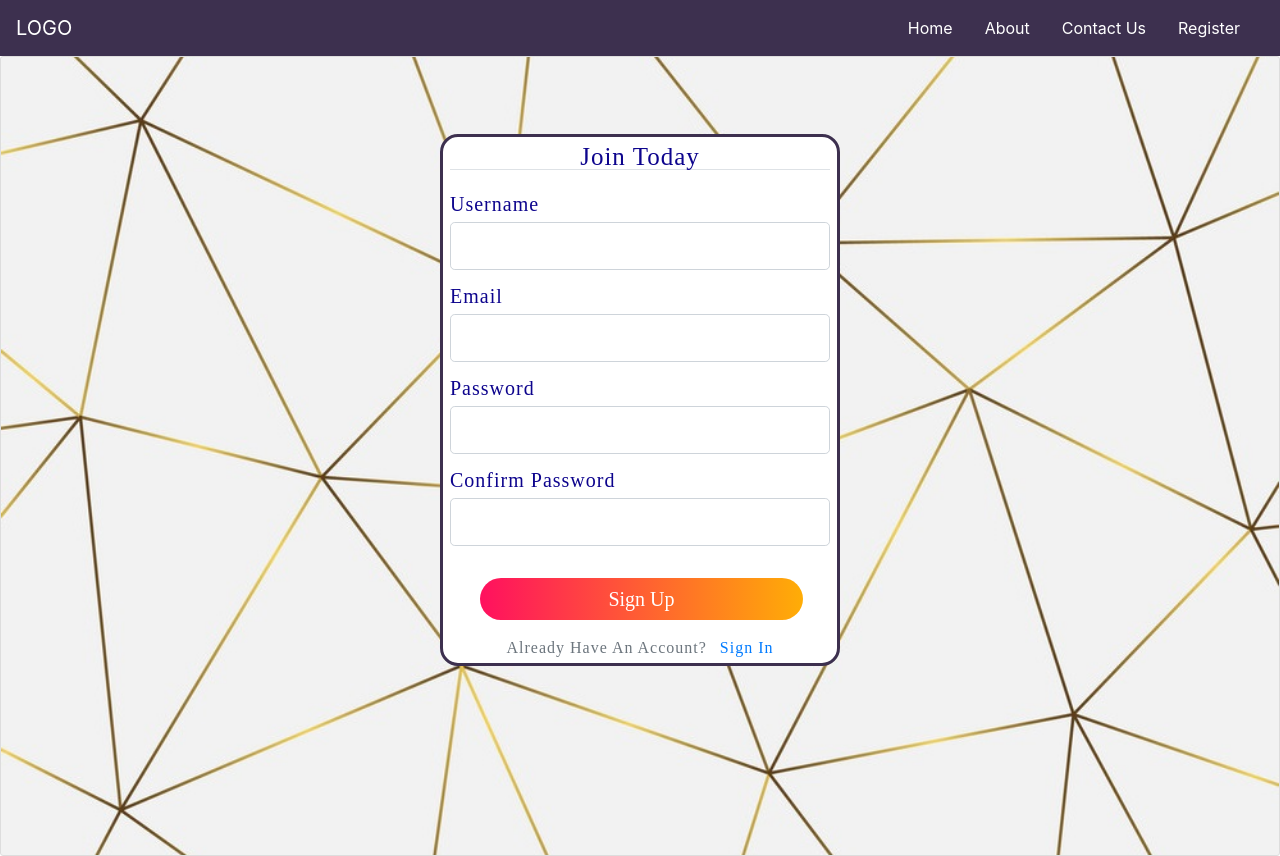
After one commit to samya02/Sentiment-Analysis, a Flask app: page /register/ in a window 1280 px wide. The commit adds this page. Run offline with Flask 2, Linux system fonts and the light colour scheme.

Commit message:
Login register pages added

```diff
--- /dev/null
+++ b/flaskblog/forms.py
@@ -0,0 +1,34 @@
+from flask_wtf import FlaskForm
+from wtforms import StringField, PasswordField, SubmitField, BooleanField
+from wtforms.validators import DataRequired, Length, EqualTo, Email, ValidationError
+import email_validator
+from flaskblog.models import User
+
+
+class RegistrationForm(FlaskForm):
+    username = StringField('Username',
+                           validators=[DataRequired(), Length(min=2, max=20)])
+    email = StringField('Email',
+                        validators=[DataRequired(), Email()])
+    password = PasswordField('Password', validators=[DataRequired()])
+    confirm_password = PasswordField('Confirm Password',
+                                     validators=[DataRequired(), EqualTo('password')])
+    submit = SubmitField('Sign Up')
+
+    def validate_username(self, username):
+        user = User.query.filter_by(username=username.data).first()
+        if user:
+            raise ValidationError('That username is taken. Please choose a different one.')
+
+    def validate_email(self, email):
+        user = User.query.filter_by(email=email.data).first()
+        if user:
+            raise ValidationError('That email is taken. Please choose a different one.')
+
+
+class LoginForm(FlaskForm):
+    email = StringField('Email',
+                        validators=[DataRequired(), Email()])
+    password = PasswordField('Password', validators=[DataRequired()])
+    remember = BooleanField('Remember Me')
+    submit = SubmitField('Login')
--- /dev/null
+++ b/flaskblog/routes.py
@@ -0,0 +1,57 @@
+from flask import render_template, url_for, flash, redirect, request
+from flaskblog import app, db, bcrypt
+from flaskblog.forms import RegistrationForm, LoginForm
+from flaskblog.models import User
+from flask_login import login_user, current_user, logout_user, login_required
+
+@app.route('/')
+@app.route('/home/')
+def home():
+    return render_template("home.html")
+
+@app.route('/about/')
+def about():
+    return render_template("about.html")
+
+@app.route('/contact/')
+def contact():
+    return render_template("contact.html")
+
+@app.route('/login/', methods=['GET', 'POST'])
+def login():
+    if current_user.is_authenticated:
+        return redirect(url_for('home'))
+    form = LoginForm()
+    if form.validate_on_submit():
+        user = User.query.filter_by(email=form.email.data).first()
+        if user and bcrypt.check_password_hash(user.password, form.password.data):
+            login_user(user, remember=form.remember.data)
+            next_page = request.args.get('next')
+            return redirect(next_page) if next_page else redirect(url_for('home'))
+        else:
+            flash('Login Unsuccessful. Please check username and password', 'danger')
+    return render_template("login.html", form=form)
+
+@app.route('/register/', methods=['GET', 'POST'])
+def register():
+    if current_user.is_authenticated:
+        return redirect(url_for('home'))
+    form = RegistrationForm()
+    if form.validate_on_submit():
+        hashed_password = bcrypt.generate_password_hash(form.password.data).decode('utf-8')
+        user = User(username=form.username.data, email=form.email.data, password=hashed_password)
+        db.session.add(user)
+        db.session.commit()
+        flash('Your account has been created! You are now able to log in', 'success')
+        return redirect(url_for('login'))
+    return render_template("register.html", form=form)
+
+@app.route("/logout")
+def logout():
+    logout_user()
+    return redirect(url_for('home'))
+
+@app.route("/account")
+@login_required
+def account():
+    return render_template('account.html')
--- /dev/null
+++ b/flaskblog/static/css/main.css
@@ -0,0 +1,156 @@
+@import url(https://fonts.googleapis.com/css?family=Work+Sans:300,600);
+
+.navbar {
+    background:	#3D304F;
+}
+
+.nav-link,
+.navbar-brand {
+    color: #fff;
+    cursor: pointer;
+}
+
+.nav-link {
+    margin-right: 1em !important;
+}
+
+.nav-link:hover {
+    color: #45c6d1;
+}
+
+.navbar-collapse {
+    justify-content: flex-end;
+}
+
+.content-section, .content-sms {
+    background-image: url('../images/background2.jpg');
+    background-size: cover;
+    background-position: center;
+    position: absolute;
+    padding: -5px 20px;
+    border: 1px solid #dddddd;
+    border-radius: 3px;
+    margin-bottom: 20px;
+    overflow: hidden;
+    height: 100% !important;
+    width:100% ;
+    color: #0d048d;
+    letter-spacing: 1px;
+    font-family: 'Times New Roman', serif;
+    font-size: 20px;
+}
+
+.form-box {
+    width: 400px;
+    border:solid;
+    border-color:#3D304F;
+    position: relative;
+    margin: 6% auto;
+    background: white;
+    padding: 7px;
+    line-height: 1;
+    border-radius: 18px;
+}
+
+.border-bottom {
+    color: #0d048d;
+    letter-spacing: 1px;
+    font-family: 'Times New Roman', serif;
+    font-size: 25px;
+    text-align: center;
+}
+
+.btn-outline-info{
+    width: 85%;
+    cursor:pointer;
+    border-radius: 30px;
+    background: linear-gradient(to right, #ff105f,#ffad06);
+    margin: 0px 30px;
+    border: 0;
+    outline: none;
+    color: white;
+    position:relative;
+    font-size: 20px;
+
+}
+
+.box {
+    background: #ffffff;
+    padding: 10px 20px;
+    border: 1px solid #dddddd;
+    border-radius: 3px;
+    margin-bottom: 20px;
+    margin-left: 25%;
+    margin-right: 25%;
+    margin-top: 2%;
+  }
+
+  .box1 {
+    max-width: 1000px;
+    margin-left: 25px;
+    margin-right: -255px;
+    padding-left: 10px;
+    padding-right: 10px;
+    background-color: whitesmoke;
+    border: #3D304F solid;
+    border-radius: 0.8px;
+  }
+
+  .content:hover, .form-box:hover{
+    box-shadow: 0px 6px 10px rgba(0, 0, 0, 0.4);
+    transform: scale(1.08);
+  }
+
+   /* Dropdown Button */
+.dropbtn {
+    background-color: #3D304F;
+    color: white;
+    padding: 8px;
+    font-size: 16px;
+    border: none;
+    margin: 0px 16px 0px 0px;
+
+  }
+
+  /* The container <div> - needed to position the dropdown content */
+  .dropdown {
+    position: relative;
+    display: inline-block;
+  }
+
+  /* Dropdown Content (Hidden by Default) */
+  .dropdown-content {
+    display: none;
+    position: absolute;
+    background-color: #FCEFE3;
+    min-width: 160px;
+    box-shadow: 0px 8px 16px 0px rgba(0,0,0,0.2);
+    z-index: 1;
+  }
+
+  /* Links inside the dropdown */
+  .dropdown-content a {
+    color: #3D304F;
+    padding: 12px 16px;
+    text-decoration: none;
+    display: block;
+  }
+
+  /* Change color of dropdown links on hover */
+  .dropdown-content a:hover {background-color: #ddd;}
+
+  /* Show the dropdown menu on hover */
+  .dropdown:hover .dropdown-content {display: block;}
+
+  /* Change the background color of the dropdown button when the dropdown content is shown */
+  .dropdown:hover .dropbtn {background-color:#3D304F}
+
+  .page-footer{
+    padding: 1px 0px 1px 0px;
+    margin:0 auto;
+
+      height:350px;
+      overflow:hidden;
+      bottom: 0px;
+    background: #3D304F;
+  }
--- a/templates/layout.html
+++ b/flaskblog/templates/layout.html
@@ -26,10 +26,33 @@
                 <li class="nav-item">
                     <a class="nav-link" href="{{url_for('contact')}}">Contact Us</a>
                 </li>
+                {% if current_user.is_authenticated %}
+                <li class="dropdown">
+                    <button class="dropbtn">Account</button>
+                    <div class="dropdown-content">
+                      <a href="{{url_for('account')}}">See Profile</a>
+                      <a href="{{url_for('logout')}}">Logout</a>
+                    </div>
+                </li>
+                {% else %}
+
+                    <li class="nav-item">
+                        <a class="nav-link" href="{{url_for('register')}}">Register</a>
+                    </li>
+                {% endif %}
             </ul>
         </div>
     </nav>
     <div class="container-fluid px-0">
+        {% with messages = get_flashed_messages(with_categories=true) %}
+            {% if messages %}
+              {% for category, message in messages %}
+                <div class="alert alert-{{ category }}">
+                  {{ message }}
+                </div>
+              {% endfor %}
+            {% endif %}
+          {% endwith %}
         {%block content%}
         {%endblock%}
     </div>
--- /dev/null
+++ b/flaskblog/templates/register.html
@@ -0,0 +1,76 @@
+{%extends "layout.html"%}
+{%block content%}
+    <div class="content-section">
+        <div class="form-box">
+            <form method="POST" action="">
+                {{ form.hidden_tag() }}
+                <fieldset class="form-group">
+                    <legend class="border-bottom mb-4">Join Today</legend>
+                    <div class="form-group">
+                        {{ form.username.label(class="form-control-label") }}
+
+                        {% if form.username.errors %}
+                            {{ form.username(class="form-control form-control-lg is-invalid") }}
+                            <div class="invalid-feedback">
+                                {% for error in form.username.errors %}
+                                    <span>{{ error }}</span>
+                                {% endfor %}
+                            </div>
+                        {% else %}
+                            {{ form.username(class="form-control form-control-lg") }}
+                        {% endif %}
+                    </div>
+                    <div class="form-group">
+                        {{ form.email.label(class="form-control-label") }}
+                        {% if form.email.errors %}
+                            {{ form.email(class="form-control form-control-lg is-invalid") }}
+                            <div class="invalid-feedback">
+                                {% for error in form.email.errors %}
+                                    <span>{{ error }}</span>
+                                {% endfor %}
+                            </div>
+                        {% else %}
+                            {{ form.email(class="form-control form-control-lg") }}
+                        {% endif %}
+                    </div>
+                    <div class="form-group">
+                        {{ form.password.label(class="form-control-label") }}
+                        {% if form.password.errors %}
+                            {{ form.password(class="form-control form-control-lg is-invalid") }}
+                            <div class="invalid-feedback">
+                                {% for error in form.password.errors %}
+                                    <span>{{ error }}</span>
+                                {% endfor %}
+                            </div>
+                        {% else %}
+                            {{ form.password(class="form-control form-control-lg") }}
+                        {% endif %}
+                    </div>
+                    <div class="form-group">
+                        {{ form.confirm_password.label(class="form-control-label") }}
+                        {% if form.confirm_password.errors %}
+                            {{ form.confirm_password(class="form-control form-control-lg is-invalid") }}
+                            <div class="invalid-feedback">
+                                {% for error in form.confirm_password.errors %}
+                                    <span>{{ error }}</span>
+                                {% endfor %}
+                            </div>
+                        {% else %}
+                            {{ form.confirm_password(class="form-control form-control-lg") }}
+                        {% endif %}
+                    </div>
+                </fieldset>
+                <div class="form-group">
+                    {{ form.submit(class="btn btn-outline-info") }}
+                </div>
+                <center>
+                <small class="text-muted">
+                    Already Have An Account? <a class="ml-2" href="{{ url_for('login') }}">Sign In</a>
+                </small>
+                </center>
+            </form>
+        </div>
+    </div>
+
+
+{%endblock%}
--- a/scripts1.py
+++ b/scripts1.py
@@ -1,19 +1,4 @@
-from flask import Flask, render_template
-
-app=Flask(__name__)
-
-@app.route('/')
-def home():
-    return render_template("home.html")
-
-@app.route('/about/')
-def about():
-    return render_template("about.html")
-
-@app.route('/contact/')
-def contact():
-    return render_template("contact.html")
-
+from flaskblog import app
 
 if __name__=="__main__":
     app.run(debug=True)
```
Also changed, not shown: flaskblog/__init__.py (added, +16 -0 lines), flaskblog/models.py (added, +17 -0 lines), flaskblog/templates/account.html (added, +9 -0 lines), flaskblog/templates/login.html (added, +56 -0 lines), flaskblog/site.db (added), flaskblog/static/images/background2.jpg (added), flaskblog/static/javascript/main.js (added), flaskblog/templates/about.html (renamed from templates/about.html), flaskblog/templates/contact.html (renamed from templates/contact.html), flaskblog/templates/home.html (renamed from templates/home.html), static/javascript/main.js (deleted).
